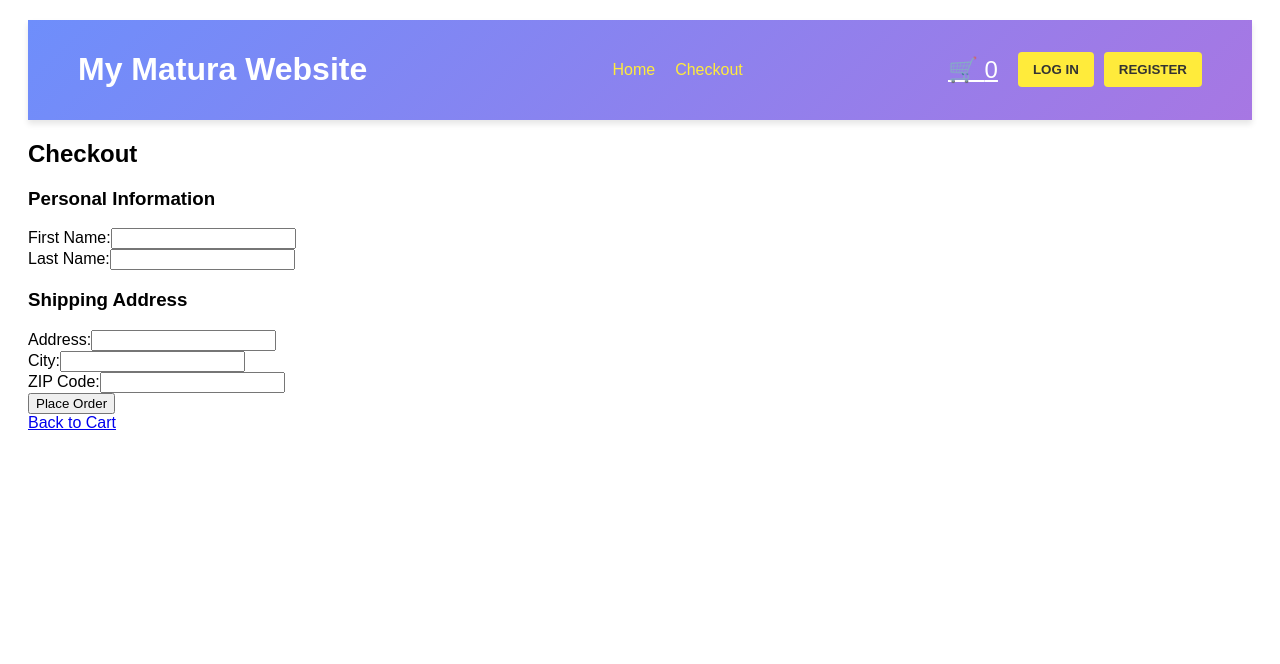
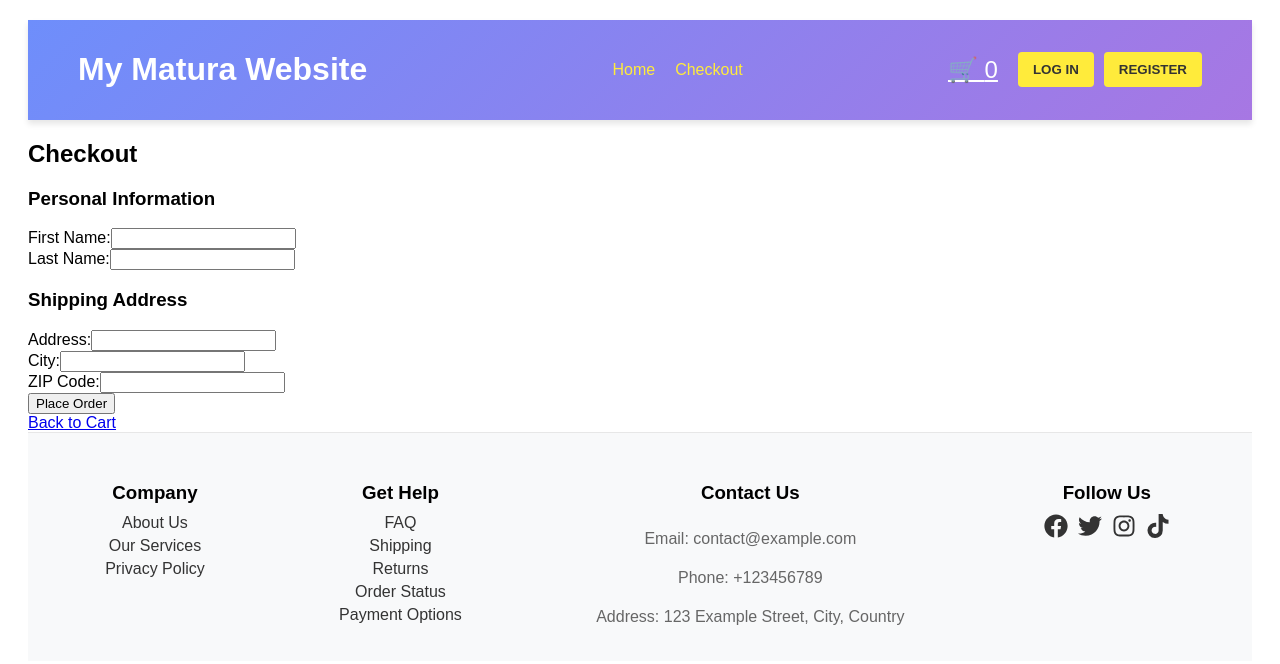
Before and after one commit to fraorzi/Website_Course_Exam, a React (Create React App) app: page /checkout in a window 1280 px wide. Shown: the top 664 px of the page. Built offline with nearby package versions, Linux system fonts and the light colour scheme.

Commit message:
Implement comprehensive Footer with Contact, Links, and Social Media

```diff
--- a/src/App.js
+++ b/src/App.js
@@ -9,6 +9,7 @@ import ShoppingCart from './components/ShoppingCart/ShoppingCart';
 import Checkout from './pages/Checkout/Checkout';
 import Login from './pages/Login/Login';
 import Register from './pages/Register/Register';
+import Footer from './components/Footer/Footer';
 import './App.scss';
 import {CartProvider} from "./components/CartContext/CartContext";
 
@@ -27,6 +28,7 @@ const App = () => {
                         <Route path="/cart" element={<ShoppingCart />} />
                         <Route path="/checkout" element={<Checkout />} />
                     </Routes>
+                    <Footer />
                 </div>
             </Router>
         </CartProvider>
--- /dev/null
+++ b/src/components/Footer/Footer.js
@@ -0,0 +1,44 @@
+import React from 'react';
+import './Footer.scss';
+import { FaFacebook, FaTwitter, FaInstagram, FaTiktok } from 'react-icons/fa';
+
+function Footer() {
+    return (
+        <footer className="site-footer">
+            <div className="container">
+                <div className="footer-column">
+                    <h3>Company</h3>
+                    <a href="/about-us">About Us</a>
+                    <a href="/services">Our Services</a>
+                    <a href="/privacy-policy">Privacy Policy</a>
+                </div>
+                <div className="footer-column">
+                    <h3>Get Help</h3>
+                    <a href="/faq">FAQ</a>
+                    <a href="/shipping">Shipping</a>
+                    <a href="/returns">Returns</a>
+                    <a href="/order-status">Order Status</a>
+                    <a href="/payment-options">Payment Options</a>
+                </div>
+        <div className="footer-column">
+          <h3>Contact Us</h3>
+          <p>Email: contact@example.com</p>
+          <p>Phone: +123456789</p>
+          <p>Address: 123 Example Street, City, Country</p>
+        </div>
+
+        <div className="footer-column">
+          <h3>Follow Us</h3>
+          <div className="social-icons">
+            <a href="https://www.facebook.com" target="_blank" rel="noopener noreferrer"><FaFacebook /></a>
+            <a href="https://www.twitter.com" target="_blank" rel="noopener noreferrer"><FaTwitter /></a>
+            <a href="https://www.instagram.com" target="_blank" rel="noopener noreferrer"><FaInstagram /></a>
+            <a href="https://www.tiktok.com" target="_blank" rel="noopener noreferrer"><FaTiktok /></a>
+          </div>
+        </div>
+      </div>
+    </footer>
+  );
+}
+
+export default Footer;
--- /dev/null
+++ b/src/components/Footer/Footer.scss
@@ -0,0 +1,45 @@
+.site-footer {
+  background-color: #f8f9fa;
+  padding: 20px 0;
+  text-align: center;
+  border-top: 1px solid #e7e7e7;
+
+  .container {
+    display: flex;
+    justify-content: space-around;
+    padding: 10px;
+  }
+
+  .footer-column {
+    display: flex;
+    flex-direction: column;
+    align-items: center;
+
+    p {
+      color: #666;
+      margin-bottom: 5px;
+    }
+
+    h3 {
+      margin-bottom: 10px;
+    }
+
+    a {
+      color: #333;
+      text-decoration: none;
+      margin-bottom: 5px;
+
+      &:hover {
+        color: #007bff;
+      }
+    }
+
+    .social-icons {
+      display: flex;
+      a {
+        margin: 0 5px;
+        font-size: 24px;
+      }
+    }
+  }
+}
```
